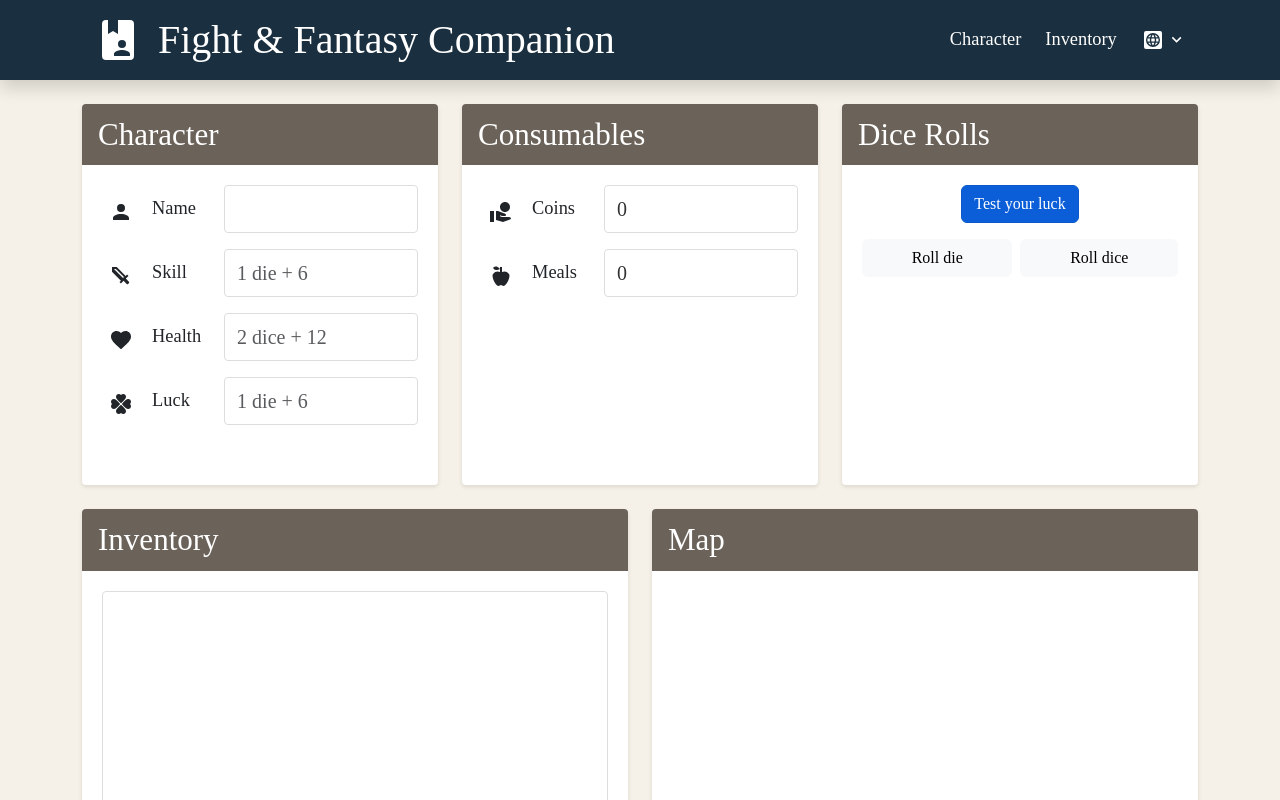
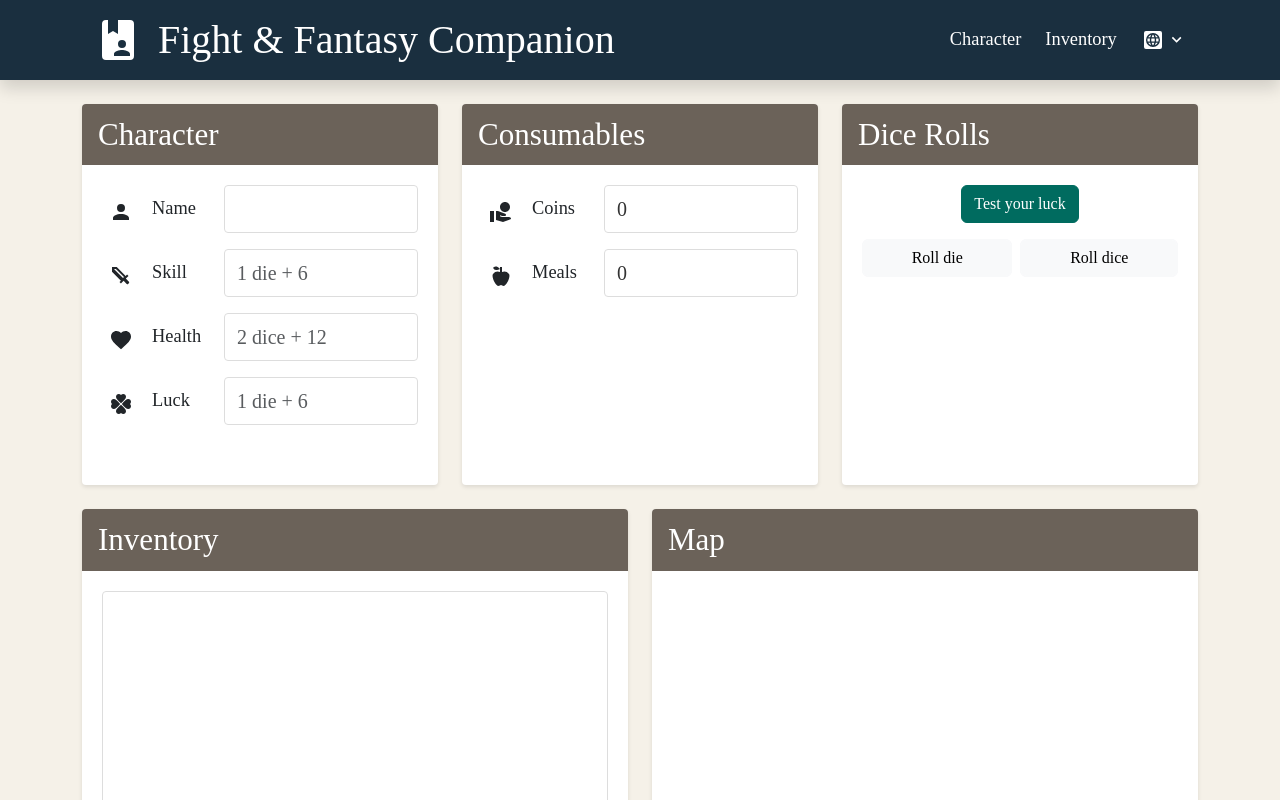
Before and after one commit to dialex/fnf-companion, a React (Vite) app: page / in a window 1280 px wide. In both pictures the pointer is over the button "Test your luck". Shown: the top 800 px of the page. Built offline with nearby package versions, Linux system fonts and the light colour scheme; the HTML template or start-up script is replaced by a standard one; a web font is replaced by a local one.

Commit message:
style: change primary button color to #007e6e

```diff
--- a/src/index.css
+++ b/src/index.css
@@ -1,4 +1,17 @@
 @import 'bootstrap/dist/css/bootstrap.min.css';
+
+/* Direct override for btn-primary */
+.btn-primary {
+  background-color: #007e6e !important;
+  border-color: #007e6e !important;
+}
+
+.btn-primary:hover,
+.btn-primary:focus,
+.btn-primary:active {
+  background-color: #006b5f !important;
+  border-color: #006b5f !important;
+}
 
 /* Content font - Caudex, 10% smaller than base */
 .content {
```
